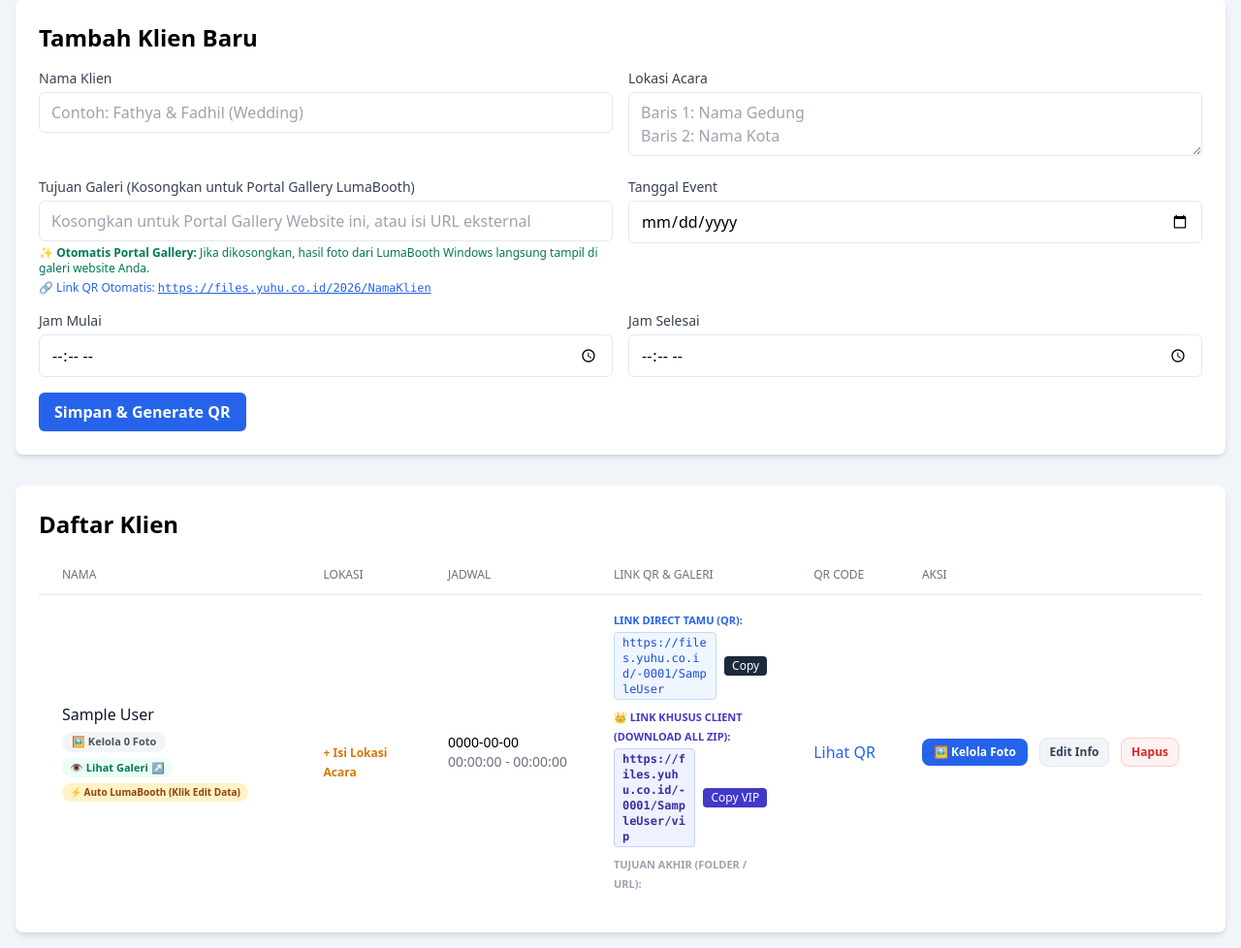
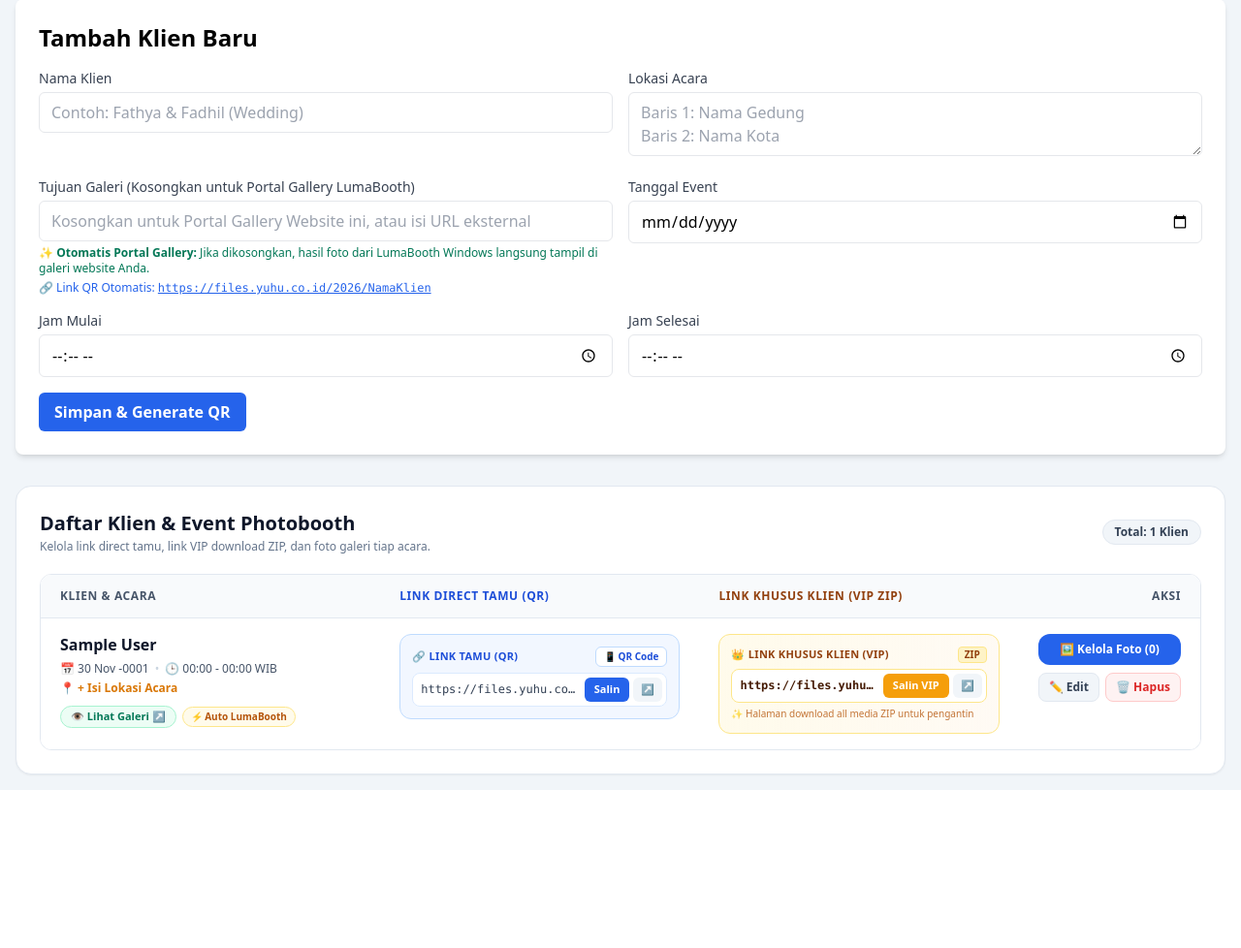
Before and after one commit to ochinliong/qr-photobooth, a PHP site: page /admin/index.php in a window 1280 px wide. Shown: the part 240-1218 px from the top of the page at 97% size. After the commit the page ends 1055 px from the top, so only its background shows below. Run offline with PHP 8.4, Linux system fonts and the light colour scheme; the visitor is signed in with stand-in values (Sample User, id 1); some libraries are stand-ins or nearby versions.

Commit message:
Redesign and beautify admin client table with modern card-based inputs and clean spacing

```diff
--- a/admin/index.php
+++ b/admin/index.php
@@ -245,89 +245,152 @@ function countLocalPhotos($c) {
             </form>
         </div>
 
-        <div class="bg-white rounded-lg shadow-md p-6">
-            <h2 class="text-2xl font-bold mb-4">Daftar Klien</h2>
-            <div class="overflow-x-auto">
-                <table class="min-w-full divide-y divide-gray-200">
-                    <thead>
+        <div class="bg-white rounded-2xl shadow-sm border border-slate-200 p-6">
+            <div class="flex flex-col sm:flex-row sm:items-center justify-between gap-2 mb-5">
+                <div>
+                    <h2 class="text-xl font-extrabold text-slate-900">Daftar Klien & Event Photobooth</h2>
+                    <p class="text-xs text-slate-500 mt-0.5">Kelola link direct tamu, link VIP download ZIP, dan foto galeri tiap acara.</p>
+                </div>
+                <span class="self-start sm:self-auto bg-slate-100 text-slate-700 text-xs font-bold px-3 py-1 rounded-full border border-slate-200">
+                    Total: <?= count($clients) ?> Klien
+                </span>
+            </div>
+
+            <div class="overflow-x-auto rounded-xl border border-slate-200">
+                <table class="min-w-full divide-y divide-slate-200 bg-white">
+                    <thead class="bg-slate-50">
                         <tr>
-                            <th class="px-6 py-3 text-left text-xs font-medium text-gray-500 uppercase">Nama</th>
-                            <th class="px-6 py-3 text-left text-xs font-medium text-gray-500 uppercase">Lokasi</th>
-                            <th class="px-6 py-3 text-left text-xs font-medium text-gray-500 uppercase">Jadwal</th>
-                            <th class="px-6 py-3 text-left text-xs font-medium text-gray-500 uppercase">Link QR & Galeri</th>
-                            <th class="px-6 py-3 text-left text-xs font-medium text-gray-500 uppercase">QR Code</th>
-                            <th class="px-6 py-3 text-left text-xs font-medium text-gray-500 uppercase">Aksi</th>
+                            <th class="px-5 py-3.5 text-left text-xs font-bold text-slate-600 uppercase tracking-wider">Klien & Acara</th>
+                            <th class="px-5 py-3.5 text-left text-xs font-bold text-blue-700 uppercase tracking-wider">Link Direct Tamu (QR)</th>
+                            <th class="px-5 py-3.5 text-left text-xs font-bold text-amber-800 uppercase tracking-wider">Link Khusus Klien (VIP ZIP)</th>
+                            <th class="px-5 py-3.5 text-right text-xs font-bold text-slate-600 uppercase tracking-wider">Aksi</th>
                         </tr>
                     </thead>
-                    <tbody class="divide-y divide-gray-200">
+                    <tbody class="divide-y divide-slate-200">
+                        <?php if (empty($clients)): ?>
+                            <tr>
+                                <td colspan="4" class="px-6 py-12 text-center text-slate-400 text-sm">
+                                    Belum ada data klien. Silakan tambahkan klien baru di atas.
+                                </td>
+                            </tr>
+                        <?php else: ?>
                             <?php foreach($clients as $c):
                                 $direct_link = buildDirectLink($c, $base_url);
                                 $photo_count = countLocalPhotos($c);
                                 $folder_c = resolveClientFolder($c);
                                 $internal_gallery_url = rtrim($base_url, '/') . '/client/' . rawurlencode($folder_c);
                                 $is_auto_lokasi = (trim($c['lokasi'] ?? '') === '' || trim($c['lokasi'] ?? '') === '-');
+
+                                $tgl_obj = strtotime($c['tanggal_event']);
+                                $bulan_indo = ['Jan', 'Feb', 'Mar', 'Apr', 'Mei', 'Jun', 'Jul', 'Agu', 'Sep', 'Okt', 'Nov', 'Des'];
+                                $tgl_formatted = $tgl_obj ? (date('d', $tgl_obj) . ' ' . $bulan_indo[(int)date('m', $tgl_obj) - 1] . ' ' . date('Y', $tgl_obj)) : $c['tanggal_event'];
+                                $jam_formatted = substr($c['jam_mulai'], 0, 5) . ' - ' . substr($c['jam_selesai'], 0, 5) . ' WIB';
                             ?>
-                        <tr>
-                            <td class="px-6 py-4 whitespace-nowrap font-medium text-gray-900">
+                            <tr class="hover:bg-slate-50/70 transition">
+                                <!-- Kolom 1: Klien & Acara -->
+                                <td class="px-5 py-4 align-top w-[30%] min-w-[260px]">
+                                    <div class="font-extrabold text-slate-900 text-base leading-snug mb-1.5">
                                         <?= htmlspecialchars($c['nama_client']) ?>
-                                <div class="mt-1.5 flex items-center gap-1.5 flex-wrap">
-                                    <a href="gallery.php?id=<?= $c['id'] ?>" class="inline-flex items-center gap-1 text-[11px] font-bold px-2.5 py-0.5 rounded-full <?= $photo_count > 0 ? 'bg-blue-100 text-blue-700 hover:bg-blue-200' : 'bg-gray-100 text-gray-600 hover:bg-gray-200' ?>">
-                                        🖼️ Kelola <?= $photo_count ?> Foto
+                                    </div>
+
+                                    <div class="space-y-1 mb-2.5">
+                                        <div class="text-xs text-slate-600 flex items-center gap-1.5 font-medium">
+                                            <span>📅 <?= $tgl_formatted ?></span>
+                                            <span class="text-slate-300">•</span>
+                                            <span>🕒 <?= $jam_formatted ?></span>
+                                        </div>
+                                        <div class="text-xs">
+                                            <?php if ($is_auto_lokasi): ?>
+                                                <a href="edit.php?id=<?= $c['id'] ?>" class="inline-flex items-center gap-1 text-amber-600 font-semibold hover:underline">
+                                                    📍 + Isi Lokasi Acara
                                                 </a>
-                                    <a href="<?= htmlspecialchars($internal_gallery_url) ?>" target="_blank" class="inline-flex items-center gap-1 text-[11px] font-bold px-2 py-0.5 rounded-full bg-emerald-50 text-emerald-700 hover:bg-emerald-100">
+                                            <?php else: ?>
+                                                <div class="text-slate-600 flex items-start gap-1 leading-snug">
+                                                    <span class="flex-shrink-0">📍</span>
+                                                    <span><?= nl2br(htmlspecialchars($c['lokasi'])) ?></span>
+                                                </div>
+                                            <?php endif; ?>
+                                        </div>
+                                    </div>
+
+                                    <div class="flex items-center gap-1.5 flex-wrap">
+                                        <a href="<?= htmlspecialchars($internal_gallery_url) ?>" target="_blank" class="inline-flex items-center gap-1 text-[11px] font-bold px-2.5 py-0.5 rounded-full bg-emerald-50 text-emerald-700 border border-emerald-200 hover:bg-emerald-100 transition">
                                             👁️ Lihat Galeri ↗
                                         </a>
                                         <?php if ($is_auto_lokasi): ?>
-                                        <a href="edit.php?id=<?= $c['id'] ?>" class="inline-flex items-center gap-1 text-[10px] font-bold px-2 py-0.5 rounded-full bg-amber-100 text-amber-800 hover:bg-amber-200">
-                                            ⚡ Auto LumaBooth (Klik Edit Data)
-                                        </a>
+                                            <span class="inline-flex items-center gap-1 text-[10px] font-bold px-2 py-0.5 rounded-full bg-amber-50 text-amber-700 border border-amber-200" title="Dibuat otomatis oleh sistem saat foto pertama dikirim dari LumaBooth">
+                                                ⚡ Auto LumaBooth
+                                            </span>
                                         <?php endif; ?>
                                     </div>
                                 </td>
-                            <td class="px-6 py-4 whitespace-pre-wrap text-sm leading-snug">
-                                <?php if ($is_auto_lokasi): ?>
-                                    <a href="edit.php?id=<?= $c['id'] ?>" class="text-xs text-amber-600 font-semibold hover:underline">+ Isi Lokasi Acara</a>
-                                <?php else: ?>
-                                    <?= htmlspecialchars($c['lokasi']) ?>
-                                <?php endif; ?>
-                            </td>
-                            <td class="px-6 py-4 whitespace-nowrap text-sm"><?= $c['tanggal_event'] ?> <br> <span class="text-gray-500"><?= $c['jam_mulai'] ?> - <?= $c['jam_selesai'] ?></span></td>
-                            <td class="px-6 py-4 text-sm">
-                                <div class="mb-2">
-                                    <span class="text-[11px] font-bold uppercase text-blue-600 block">Link Direct Tamu (QR):</span>
-                                    <div class="flex items-center gap-2 mt-0.5">
-                                        <a href="<?= htmlspecialchars($direct_link) ?>" target="_blank" class="bg-blue-50 text-blue-700 border border-blue-200 px-2 py-0.5 rounded font-mono text-xs hover:underline break-all"><?= htmlspecialchars($direct_link) ?></a>
-                                        <button type="button" onclick="copyText('<?= htmlspecialchars($direct_link, ENT_QUOTES) ?>', this)" class="text-xs bg-slate-800 text-white px-2 py-0.5 rounded hover:bg-slate-700 whitespace-nowrap">Copy</button>
+
+                                <!-- Kolom 2: Link Direct Tamu (QR) -->
+                                <td class="px-5 py-4 align-top w-[28%] min-w-[270px]">
+                                    <div class="bg-blue-50/80 border border-blue-200 rounded-xl p-3 shadow-2xs">
+                                        <div class="flex items-center justify-between gap-2 mb-1.5">
+                                            <span class="text-[11px] font-extrabold uppercase tracking-wide text-blue-700 flex items-center gap-1">
+                                                🔗 Link Tamu (QR)
+                                            </span>
+                                            <a href="../<?= htmlspecialchars($c['qr_code_path']) ?>" target="_blank" class="inline-flex items-center gap-1 text-[10px] font-bold bg-white text-blue-700 border border-blue-200 hover:bg-blue-600 hover:text-white px-2 py-0.5 rounded-md shadow-2xs transition">
+                                                📱 QR Code
+                                            </a>
+                                        </div>
+                                        <div class="flex items-center gap-1 bg-white border border-blue-100 rounded-lg p-1">
+                                            <input type="text" readonly value="<?= htmlspecialchars($direct_link) ?>" class="w-full bg-transparent text-xs font-mono text-slate-700 border-none outline-none focus:ring-0 select-all truncate px-1" title="<?= htmlspecialchars($direct_link) ?>">
+                                            <button type="button" onclick="copyText('<?= htmlspecialchars($direct_link, ENT_QUOTES) ?>', this)" class="bg-blue-600 hover:bg-blue-700 text-white text-[11px] font-bold px-2.5 py-1 rounded-md transition whitespace-nowrap shadow-xs">
+                                                Salin
+                                            </button>
+                                            <a href="<?= htmlspecialchars($direct_link) ?>" target="_blank" class="bg-slate-100 hover:bg-slate-200 text-slate-700 text-[11px] font-bold px-2 py-1 rounded-md transition whitespace-nowrap" title="Buka Link Tamu">
+                                                ↗
+                                            </a>
                                         </div>
                                     </div>
-                                <div class="mb-2">
-                                    <span class="text-[11px] font-bold uppercase text-indigo-700 block">👑 Link Khusus Client (Download All ZIP):</span>
-                                    <div class="flex items-center gap-2 mt-0.5">
-                                        <a href="<?= htmlspecialchars($direct_link . '/vip') ?>" target="_blank" class="bg-indigo-50 text-indigo-800 border border-indigo-200 px-2 py-0.5 rounded font-mono text-xs font-semibold hover:underline break-all"><?= htmlspecialchars($direct_link . '/vip') ?></a>
-                                        <button type="button" onclick="copyText('<?= htmlspecialchars($direct_link . '/vip', ENT_QUOTES) ?>', this)" class="text-xs bg-indigo-700 text-white px-2 py-0.5 rounded hover:bg-indigo-800 whitespace-nowrap">Copy VIP</button>
+                                </td>
+
+                                <!-- Kolom 3: Link Khusus Klien (VIP) -->
+                                <td class="px-5 py-4 align-top w-[28%] min-w-[270px]">
+                                    <div class="bg-gradient-to-r from-amber-50 to-orange-50/60 border border-amber-200 rounded-xl p-3 shadow-2xs">
+                                        <div class="flex items-center justify-between gap-2 mb-1.5">
+                                            <span class="text-[11px] font-extrabold uppercase tracking-wide text-amber-800 flex items-center gap-1">
+                                                👑 Link Khusus Klien (VIP)
+                                            </span>
+                                            <span class="text-[10px] text-amber-800 font-bold bg-amber-100 border border-amber-200 px-1.5 py-0.2 rounded">ZIP</span>
+                                        </div>
+                                        <div class="flex items-center gap-1 bg-white border border-amber-200 rounded-lg p-1">
+                                            <input type="text" readonly value="<?= htmlspecialchars($direct_link . '/vip') ?>" class="w-full bg-transparent text-xs font-mono text-amber-950 font-semibold border-none outline-none focus:ring-0 select-all truncate px-1" title="<?= htmlspecialchars($direct_link . '/vip') ?>">
+                                            <button type="button" onclick="copyText('<?= htmlspecialchars($direct_link . '/vip', ENT_QUOTES) ?>', this)" class="bg-amber-500 hover:bg-amber-600 text-white text-[11px] font-bold px-2.5 py-1 rounded-md transition whitespace-nowrap shadow-xs">
+                                                Salin VIP
+                                            </button>
+                                            <a href="<?= htmlspecialchars($direct_link . '/vip') ?>" target="_blank" class="bg-slate-100 hover:bg-slate-200 text-slate-700 text-[11px] font-bold px-2 py-1 rounded-md transition whitespace-nowrap" title="Buka Link Khusus VIP">
+                                                ↗
+                                            </a>
+                                        </div>
+                                        <p class="text-[10px] text-amber-700/80 mt-1 font-medium">
+                                            ✨ Halaman download all media ZIP untuk pengantin
+                                        </p>
+                                    </div>
+                                </td>
+
+                                <!-- Kolom 4: Aksi -->
+                                <td class="px-5 py-4 align-top text-right w-[14%] whitespace-nowrap">
+                                    <div class="flex flex-col gap-2 items-end">
+                                        <a href="gallery.php?id=<?= $c['id'] ?>" class="w-full inline-flex items-center justify-center gap-1.5 bg-blue-600 hover:bg-blue-700 text-white text-xs font-bold px-3 py-2 rounded-xl shadow-xs transition">
+                                            🖼️ Kelola Foto (<?= $photo_count ?>)
+                                        </a>
+                                        <div class="flex items-center gap-1.5 w-full justify-end">
+                                            <a href="edit.php?id=<?= $c['id'] ?>" class="flex-1 text-center bg-slate-100 hover:bg-slate-200 text-slate-700 text-xs font-bold px-2.5 py-1.5 rounded-lg border border-slate-200 transition">
+                                                ✏️ Edit
+                                            </a>
+                                            <a href="?delete=<?= $c['id'] ?>" onclick="return confirm('Yakin ingin menghapus klien ini beserta seluruh datanya?')" class="flex-1 text-center bg-red-50 hover:bg-red-100 text-red-600 text-xs font-bold px-2.5 py-1.5 rounded-lg border border-red-200 transition">
+                                                🗑️ Hapus
+                                            </a>
                                         </div>
                                     </div>
-                                <div>
-                                    <span class="text-[11px] font-bold uppercase text-gray-400 block">Tujuan Akhir (Folder / URL):</span>
-                                    <?php if (strpos($c['folder_foto_path'], 'uploads/gallery/') === 0): ?>
-                                        <a href="<?= htmlspecialchars($internal_gallery_url) ?>" target="_blank" class="text-emerald-600 font-semibold hover:underline font-mono text-xs break-all">Portal Gallery Internal (<?= htmlspecialchars($c['folder_foto_path']) ?>)</a>
-                                    <?php else: ?>
-                                        <a href="<?= htmlspecialchars($c['folder_foto_path']) ?>" target="_blank" class="text-gray-500 hover:underline font-mono text-xs break-all"><?= htmlspecialchars($c['folder_foto_path']) ?></a>
-                                    <?php endif; ?>
-                                </div>
-                            </td>
-                            <td class="px-6 py-4 whitespace-nowrap">
-                                <a href="<?= '../' . $c['qr_code_path'] ?>" target="_blank" class="text-blue-600 hover:underline font-medium">Lihat QR</a>
-                            </td>
-                            <td class="px-6 py-4 whitespace-nowrap text-sm font-semibold space-x-2">
-                                <a href="gallery.php?id=<?= $c['id'] ?>" class="inline-flex items-center gap-1 bg-blue-600 hover:bg-blue-700 text-white text-xs font-bold px-3 py-1.5 rounded-lg shadow-sm transition">
-                                    🖼️ Kelola Foto
-                                </a>
-                                <a href="edit.php?id=<?= $c['id'] ?>" class="inline-flex items-center bg-slate-100 hover:bg-slate-200 text-slate-700 text-xs font-bold px-2.5 py-1.5 rounded-lg border border-slate-200 transition">Edit Info</a>
-                                <a href="?delete=<?= $c['id'] ?>" onclick="return confirm('Yakin ingin menghapus?')" class="inline-flex items-center bg-red-50 hover:bg-red-100 text-red-600 text-xs font-bold px-2.5 py-1.5 rounded-lg border border-red-200 transition">Hapus</a>
                                 </td>
                             </tr>
                             <?php endforeach; ?>
+                        <?php endif; ?>
                     </tbody>
                 </table>
             </div>
@@ -347,11 +410,12 @@ function countLocalPhotos($c) {
         function copyText(text, btn) {
             navigator.clipboard.writeText(text).then(() => {
                 const orig = btn.innerText;
-                btn.innerText = 'Copied!';
-                btn.classList.replace('bg-slate-800', 'bg-green-600');
+                btn.innerText = '✓ Tersalin!';
+                const origBg = btn.className;
+                btn.className = btn.className.replace(/bg-\w+-\d+/, 'bg-emerald-600').replace(/hover:bg-\w+-\d+/, 'hover:bg-emerald-700');
                 setTimeout(() => {
                     btn.innerText = orig;
-                    btn.classList.replace('bg-green-600', 'bg-slate-800');
+                    btn.className = origBg;
                 }, 1500);
             });
         }
```
Lines whose indentation alone changed are shown as unchanged.
